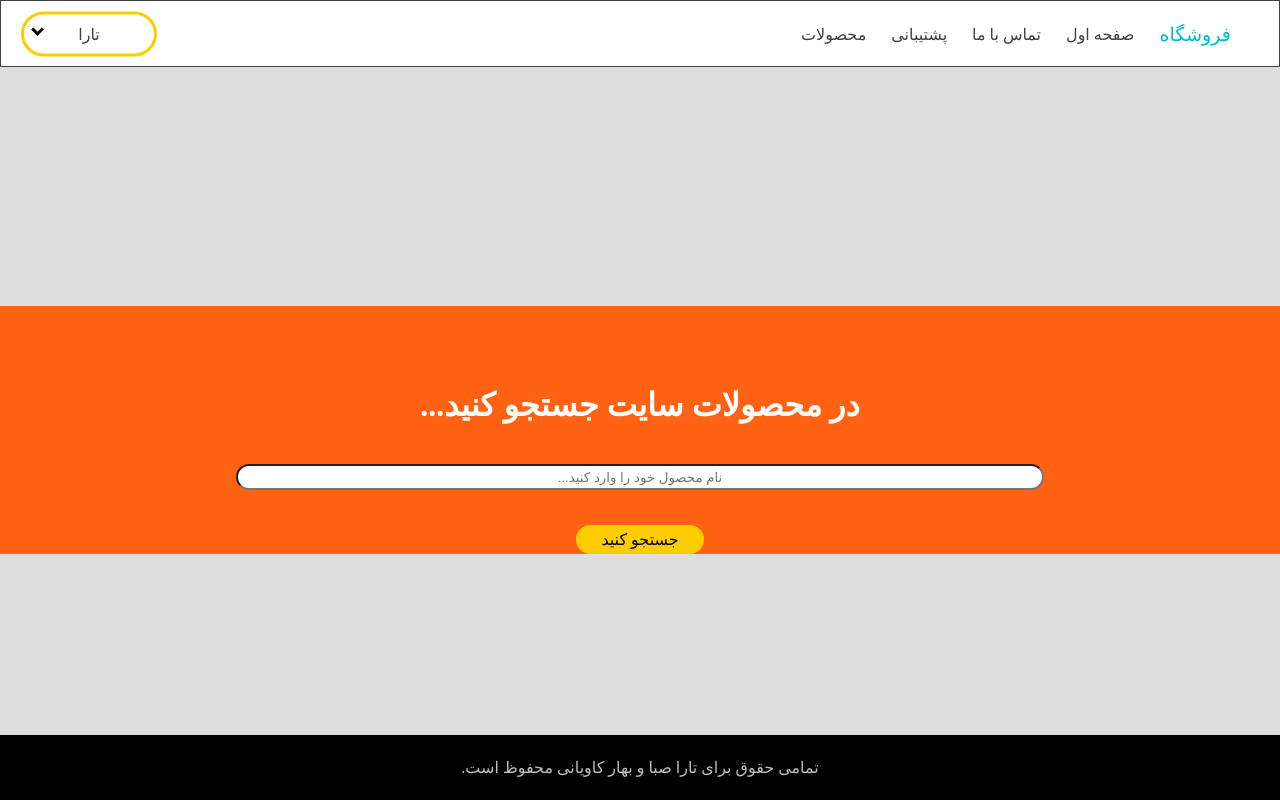
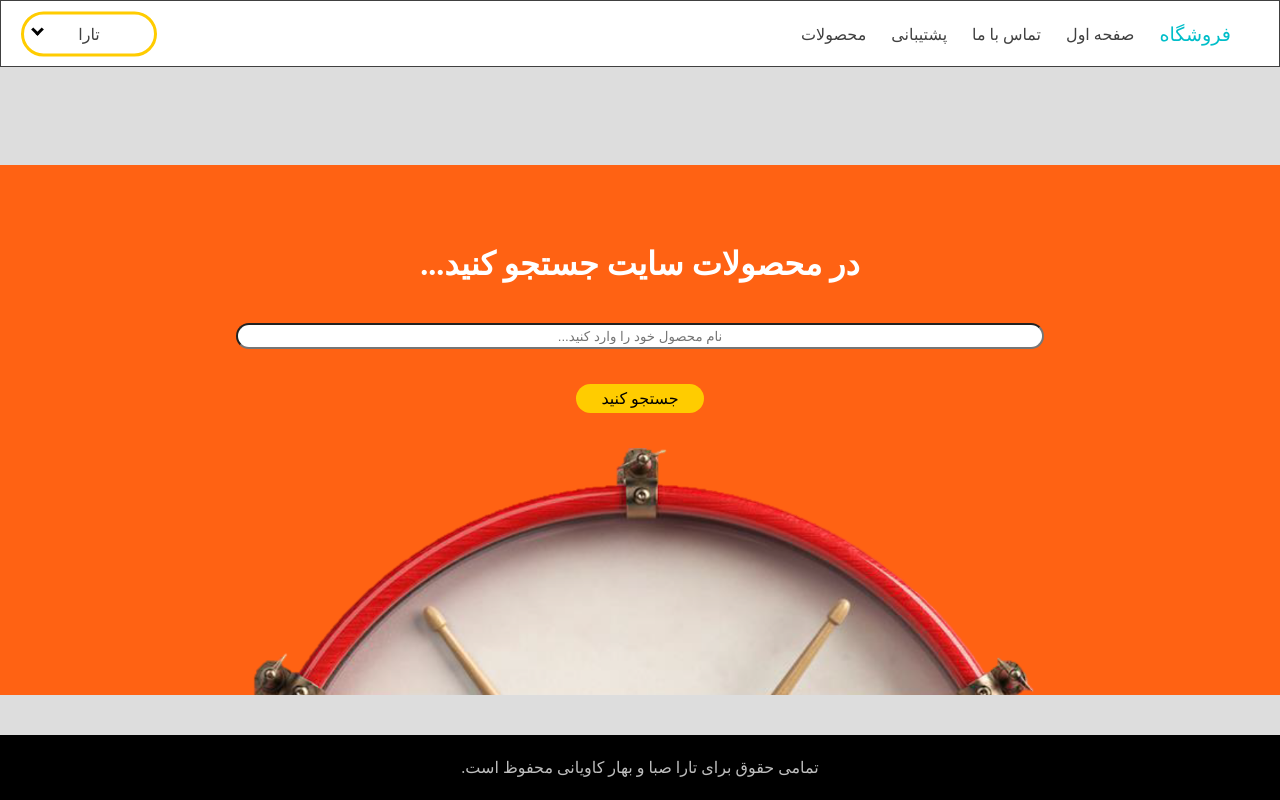
Before and after one commit to Baharkaviani/E-commerce-website, a Vue app: page / in a window 1280 px wide. Built offline with nearby package versions, Linux system fonts and the light colour scheme.

Commit message:
feat: hero header completed

```diff
--- a/src/components/hero_header.vue
+++ b/src/components/hero_header.vue
@@ -4,6 +4,7 @@
             <h1>در محصولات سایت جستجو کنید...</h1>
             <input type="text" id="product" name="product" placeholder="نام محصول خود را وارد کنید...">
             <a class="button">جستجو کنید</a>
+            <img src="../assets/clock.png"  alt="clock"/>
         </div>
     </div>
 </template>
@@ -26,7 +27,6 @@
         margin: auto 0;
         width: 1280px;
         position: relative;
-        /*height: 300px;*/
     }
 
     .hero-container {
@@ -46,11 +46,8 @@
     input {
         text-align: center;
         border-radius: 24px;
-        /*position: absolute;*/
         width: 800px;
         margin: 40px 0 0 0;
-        /*left: 50%;*/
-        /*transform: translate(-50%, 0);*/
         height: 20px;
     }
 
@@ -61,12 +58,15 @@
     .button{
         margin-top: 35px;
         border-radius: 24px;
-        /*position: absolute;*/
         border: none;
         background-color: #ffcc00;
         font-size: 16px;
         text-align: center;
         padding: 5px 25px;
-        /*display: block;*/
+    }
+
+    img {
+        margin-top: 35px;
+        max-width: 800px;
     }
 </style>
```
Also changed, not shown: src/assets/clock.png (added).
